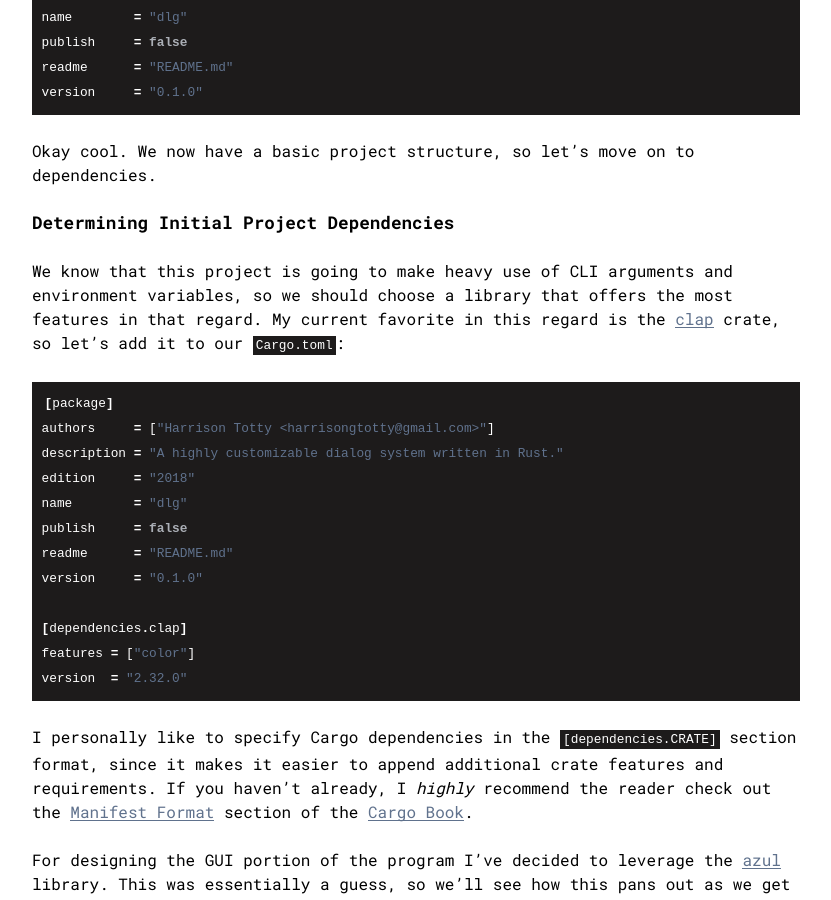
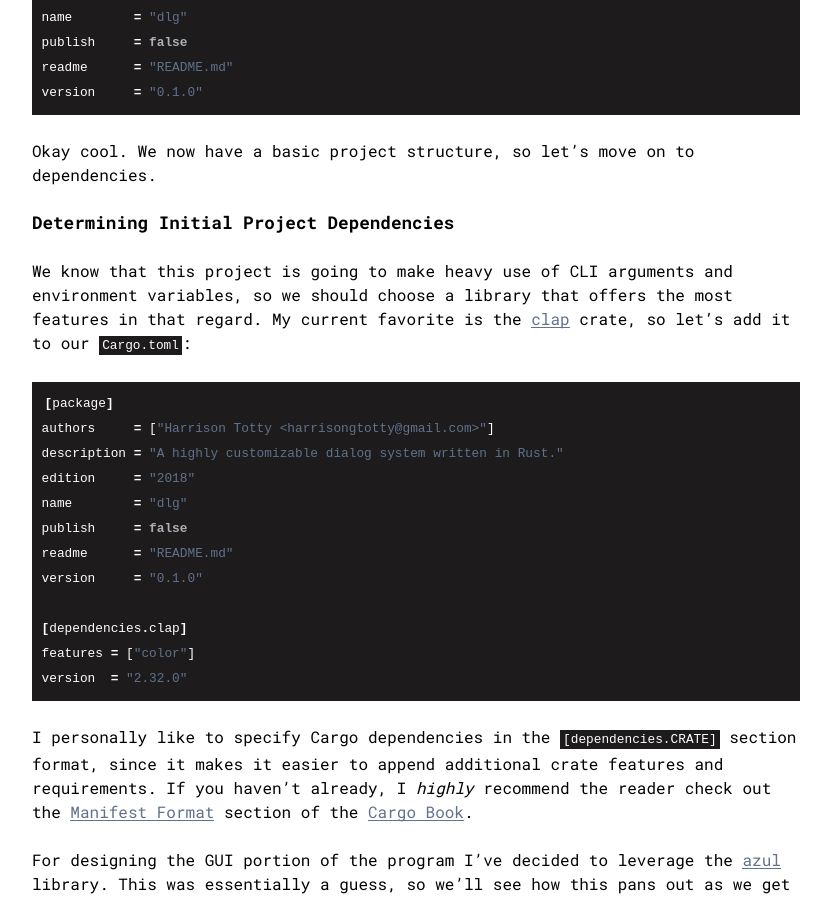
Before and after one commit to HarrisonTotty/harrisontotty.github.io, a Jekyll site: the page built from _posts/2019-04-19-learning-rust-1.md, in a window 1280 px wide and 900 px high, scrolled down 3300 px. Shown: the whole window, without its empty margins (224-1055 px from the left). Built offline with Jekyll 4.4.1, drawn with Linux system fonts in a browser that asks for light colours; some of the changed text lies outside the part shown.

Commit message:
Edit blog post

````diff
--- a/_posts/2019-04-19-learning-rust-1.md
+++ b/_posts/2019-04-19-learning-rust-1.md
@@ -128,7 +128,7 @@ Okay cool. We now have a basic project structure, so let's move on to dependenci
 
 # Determining Initial Project Dependencies
 
-We know that this project is going to make heavy use of CLI arguments and environment variables, so we should choose a library that offers the most features in that regard. My current favorite in this regard is the [clap](https://crates.io/crates/clap) crate, so let's add it to our `Cargo.toml`:
+We know that this project is going to make heavy use of CLI arguments and environment variables, so we should choose a library that offers the most features in that regard. My current favorite is the [clap](https://crates.io/crates/clap) crate, so let's add it to our `Cargo.toml`:
 
 ```toml
 [package]
````
Also changed, not shown: other parts of _posts/2019-04-19-learning-rust-1.md (+1 -1 lines).
